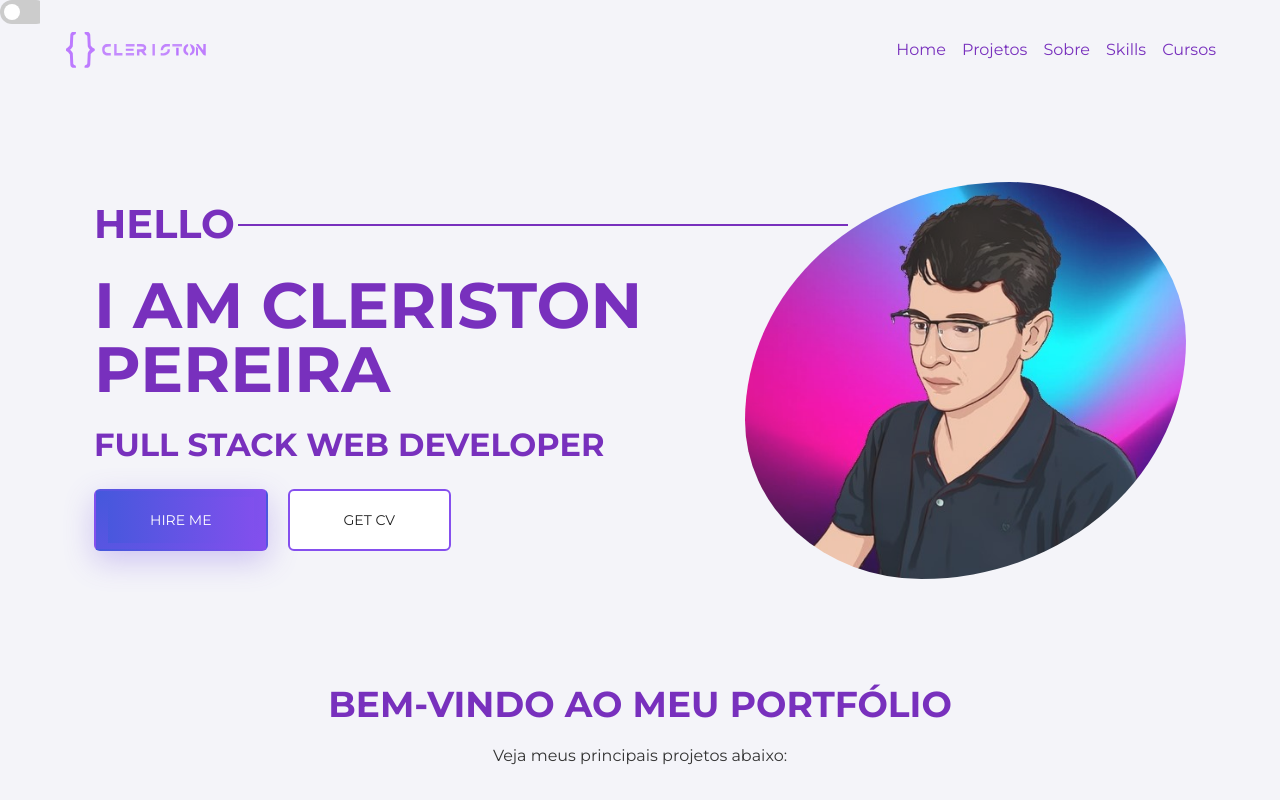
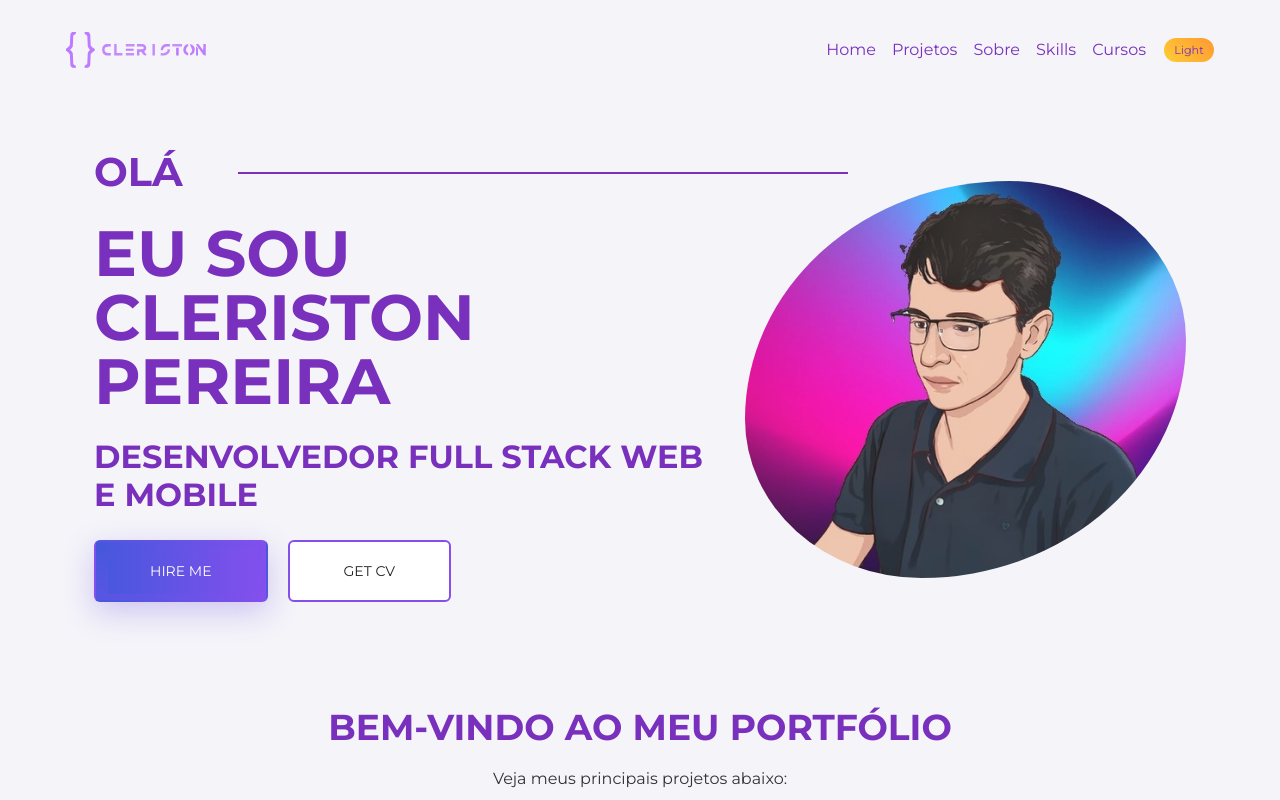
Before and after one commit to CleristonMP/portfolio, a React (Create React App) app: page / in a window 1280 px wide. Shown: the top 800 px of the page. Built offline with nearby package versions, Linux system fonts and the light colour scheme.

Commit message:
dark mode finished

```diff
--- a/package.json
+++ b/package.json
@@ -17,9 +17,11 @@
     "@types/react-bootstrap": "^0.32.37",
     "@types/react-dom": "^18.3.1",
     "bootstrap": "^5.3.3",
+    "i18next": "^23.16.4",
     "react": "^18.3.1",
     "react-bootstrap": "^2.10.5",
     "react-dom": "^18.3.1",
+    "react-i18next": "^15.1.0",
     "react-scripts": "5.0.1",
     "typescript": "^4.9.5",
     "web-vitals": "^2.1.4"
--- a/src/App.tsx
+++ b/src/App.tsx
@@ -7,37 +7,11 @@ import Home from "./pages/Home";
 import Courses from "./pages/Courses";
 import Projects from "./pages/Projects";
 import ScrollToTopButton from "./components/ScrollToTopButton";
-import { useEffect, useState } from "react";
 
 function App() {
-  const [isDarkMode, setIsDarkMode] = useState(false);
-
-  useEffect(() => {
-    const storedTheme = localStorage.getItem("theme");
-    if (storedTheme) {
-      setIsDarkMode(storedTheme === "dark");
-      document.documentElement.classList.add(
-        storedTheme === "dark" ? "dark-mode" : ""
-      );
-    }
-  }, []);
-
-  const toggleTheme = () => {
-    const newTheme = isDarkMode ? "light" : "dark";
-    setIsDarkMode(!isDarkMode);
-    document.documentElement.classList.toggle("dark-mode", !isDarkMode);
-    localStorage.setItem("theme", newTheme);
-  };
-
   return (
     <>
       <CustomNavbar />
-      <div>
-        <label className="theme-switch">
-          <input type="checkbox" checked={isDarkMode} onChange={toggleTheme} />
-          <span className="slider" />
-        </label>
-      </div>
       <main className="container mt-5">
         <Home />
         <Projects />
--- a/src/components/Navbar.tsx
+++ b/src/components/Navbar.tsx
@@ -3,6 +3,7 @@ import { Navbar, Nav } from "react-bootstrap";
 import { FontAwesomeIcon } from "@fortawesome/react-fontawesome";
 import { faBars } from "@fortawesome/free-solid-svg-icons";
 import useScreenSize from "../hooks/useScreenSize";
+import ThemeSwitch from "./ThemeSwitch";
 import "../styles/Navbar.css";
 
 const CustomNavbar: React.FC = () => {
@@ -79,6 +80,7 @@ const CustomNavbar: React.FC = () => {
             >
               Cursos
             </Nav.Link>
+            <ThemeSwitch />
           </Nav>
         </Navbar.Collapse>
       </Navbar>
--- /dev/null
+++ b/src/components/ThemeSwitch.tsx
@@ -0,0 +1,56 @@
+import React, { useState, useEffect } from 'react';
+import '../styles/ThemeSwitch.css';
+
+const ThemeSwitch: React.FC = () => {
+  const [isDarkMode, setIsDarkMode] = useState(false);
+
+  useEffect(() => {
+    const storedTheme = localStorage.getItem("theme");
+    if (storedTheme) {
+      setIsDarkMode(storedTheme === "dark");
+      if (storedTheme === "dark") {
+        document.documentElement.classList.add("dark-mode");
+      }
+    }
+  }, []);
+
+  const toggleTheme = () => {
+    const newTheme = isDarkMode ? "light" : "dark";
+    setIsDarkMode(!isDarkMode);
+    document.documentElement.classList.toggle("dark-mode", !isDarkMode);
+    localStorage.setItem("theme", newTheme);
+  };
+
+  useEffect(() => {
+    document.body.classList.toggle('dark-mode', isDarkMode);
+  }, [isDarkMode]);
+
+  return (
+    <div className="theme-switch" onClick={toggleTheme}>
+      <div className={`switch ${isDarkMode ? 'dark' : 'light'}`}>
+        <svg
+          className="icon"
+          width="24"
+          height="24"
+          viewBox="0 0 24 24"
+          fill="none"
+          xmlns="http://www.w3.org/2000/svg"
+        >
+          {isDarkMode ? (
+            // Ícone Lua
+            <path
+              d="M21.75 12.88A9 9 0 0111.12 2.25 9 9 0 101.75 12.88"
+              fill="currentColor"
+            />
+          ) : (
+            // Ícone Sol
+            <circle cx="12" cy="12" r="5" fill="currentColor" />
+          )}
+        </svg>
+        <div className="background">{isDarkMode ? "Dark" : "Light"}</div>
+      </div>
+    </div>
+  );
+};
+
+export default ThemeSwitch;
--- a/src/pages/Home.tsx
+++ b/src/pages/Home.tsx
@@ -8,9 +8,9 @@ const Home: React.FC = () => {
         <div className="row align-items-center">
           <div className="col-md-7">
             <div className="home-content">
-              <h3 className="text-uppercase">Hello</h3>
-              <h1 className="text-uppercase">I am Cleriston Pereira</h1>
-              <h5 className="text-uppercase">Full stack web developer</h5>
+              <h3 className="text-uppercase">Olá</h3>
+              <h1 className="text-uppercase">Eu sou Cleriston Pereira</h1>
+              <h5 className="text-uppercase">Desenvolvedor Full stack web e mobile</h5>
               <div className="button-group d-flex align-items-center">
                 <button type="button" className="btn btn-primary custom-btn">
                   <span>Hire Me</span>
--- /dev/null
+++ b/src/styles/ThemeSwitch.css
@@ -0,0 +1,55 @@
+.theme-switch {
+  display: inline-flex;
+  align-items: center;
+  cursor: pointer;
+  user-select: none;
+  padding: 10px;
+}
+
+.switch {
+  position: relative;
+  width: 50px;
+  height: 24px;
+  background-color: var(--switch-bg-color);
+  border-radius: 12px;
+  transition: background-color 0.3s ease;
+  overflow: hidden;
+}
+
+.switch.light .background {
+  background: linear-gradient(45deg, #ffcc33, #ff9933);
+}
+
+.switch.dark .background {
+  background: linear-gradient(45deg, #333, #666);
+}
+
+.switch .background {
+  position: absolute;
+  width: 100%;
+  height: 100%;
+  top: 0;
+  left: 0;
+  transition: background-color 0.3s ease;
+  font-size: 0.7rem;
+  display: flex;
+  align-items: center;
+  justify-content: center;
+  color: var(--primary-color);
+}
+
+.switch .icon {
+  position: absolute;
+  top: 4px;
+  left: 4px;
+  transition: transform 0.3s ease;
+  color: #fff;
+}
+
+.switch.light .icon {
+  transform: translateX(26px);
+}
+
+.switch.dark .icon {
+  transform: translateX(0);
+}
--- a/src/styles/globals.css
+++ b/src/styles/globals.css
@@ -3,6 +3,7 @@
   --bg-footer: #343a40;
   --bg-card: #ededff;
   --bg-my-info: #f9f9f9;
+  --switch-bg-color: #f5f5f5;
 
   --text-color: #333333;
   --txt-light-gray: #555555;
@@ -32,6 +33,7 @@
   --bg-footer: #0d0d0d;
   --bg-card: #232323;
   --bg-my-info: #2b2b2b;
+  --switch-bg-color: #222;
 
   --text-color: #e0e0e0;
   --txt-light-gray: #aaaaaa;
@@ -46,7 +48,7 @@
   --primary-shadow: rgba(187, 134, 252, 0.3);
 
   --btn-gradient-1: #3a4fd0;
-  --btn-text-dark: #e5e5e5;
+  --btn-text-dark: #060606;
 
   --card-shadow-color: rgba(50, 50, 50, 0.3);
 
@@ -63,6 +65,7 @@ body {
   font-family: "Montserrat", sans-serif;
   margin: 0;
   padding: 0;
+  transition: background-color 0.8s ease, color 0.8s ease;
 }
 
 section {
@@ -168,7 +171,7 @@ h5 {
 
 
 /* Dark Mode Switch */
-.theme-switch {
+/* .theme-switch {
   position: relative;
   display: inline-block;
   width: 48px;
@@ -211,4 +214,4 @@ input:checked + .slider {
 
 input:checked + .slider:before {
   transform: translateX(24px);
-}
+} */
```
Also changed, not shown: 1 other file (tests, documents, lock files or other folders).
